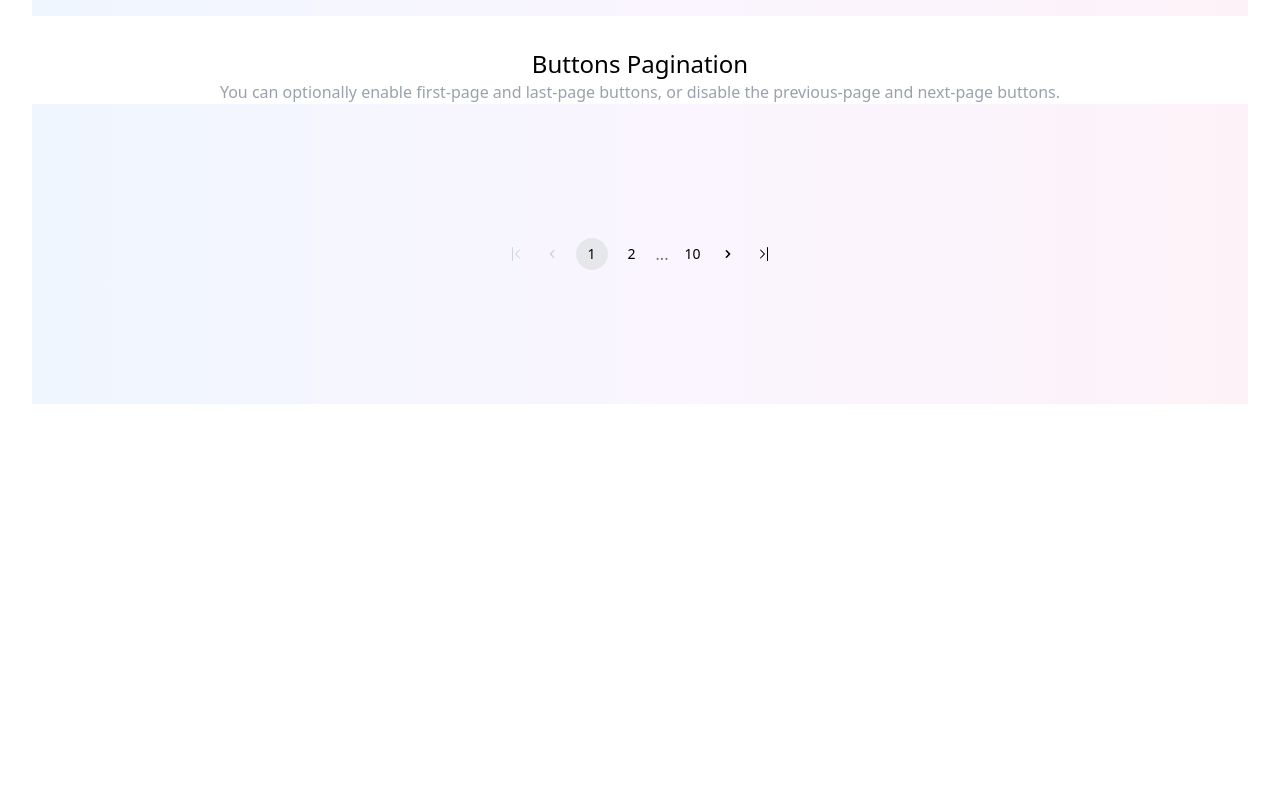
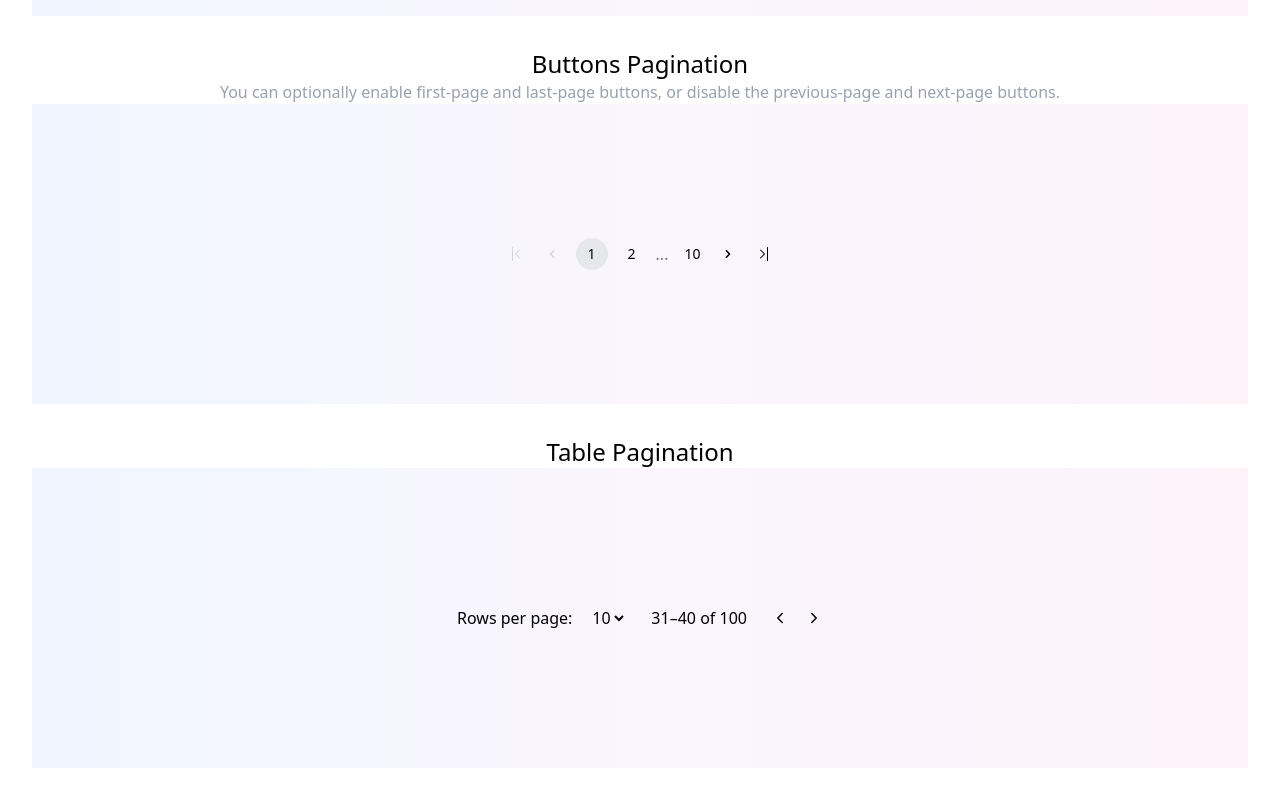
Before and after one commit to SanjanaSahani/ReusableComponents-ReactJS, a React (Vite) app in the folder pagination/: page / in a window 1280 px wide. Shown: the part 1496-2296 px from the top of the page. Before the commit the page ends 1932 px from the top, so only its background shows below. Built offline with nearby package versions, Linux system fonts and the light colour scheme.

Commit message:
pagination

```diff
--- a/pagination/src/App.jsx
+++ b/pagination/src/App.jsx
@@ -7,6 +7,7 @@ import OutlinedPagination from './component/OutlinedPagination'
 import RoundedPagination from './component/RoundedPagination'
 import PaginationSize from './component/PaginationSize'
 import ButtonPagination from './component/ButtonPagination'
+import TablePagination from './component/TablePagination'
 
 function App() {
   const [count, setCount] = useState(0)
@@ -42,7 +43,10 @@ function App() {
           <ButtonPagination/>
         </div>
 
-
+       <div className='m-8'>
+          <h1 className='text-center text-2xl'>Table Pagination</h1>
+          <TablePagination/>
+        </div>
 
     </>
   )
--- /dev/null
+++ b/pagination/src/component/TablePagination.jsx
@@ -0,0 +1,70 @@
+import React, { useState } from 'react';
+import { FiChevronLeft, FiChevronRight } from 'react-icons/fi';
+
+const PaginationFooter = () => {
+  const [rowsPerPage, setRowsPerPage] = useState(10);
+  const [page, setPage] = useState(3); // page 3 = items 31–40
+
+  const totalRows = 100;
+  const totalPages = Math.ceil(totalRows / rowsPerPage);
+  const start = page * rowsPerPage;
+  const end = Math.min(start + rowsPerPage, totalRows);
+
+  const handlePrevious = () => {
+    if (page > 0) setPage(page - 1);
+  };
+
+  const handleNext = () => {
+    if (page < totalPages - 1) setPage(page + 1);
+  };
+
+  const handleRowsChange = (e) => {
+    setRowsPerPage(Number(e.target.value));
+    setPage(0); // reset to page 0
+  };
+
+  return (
+    <div className="min-h-[300px] bg-gradient-to-r from-blue-50 via-purple-50 to-pink-50 flex flex-wrap gap-6 items-center justify-center p-8 cursor-pointer">
+    {/* Left: Rows per page */}
+      <div className="flex items-center gap-4">
+        <span>Rows per page:</span>
+        <select
+          value={rowsPerPage}
+          onChange={handleRowsChange}
+          className="bg-transparent focus:outline-none"
+        >
+          {[5, 10, 25, 50].map((num) => (
+            <option key={num} value={num}>
+              {num}
+            </option>
+          ))}
+        </select>
+      </div>
+
+      {/* Center: Pagination info */}
+      <div>
+        {start + 1}–{end} of {totalRows}
+      </div>
+
+      {/* Right: Arrow navigation */}
+      <div className="flex items-center gap-4">
+        <button
+          onClick={handlePrevious}
+          disabled={page === 0}
+          className="disabled:text-gray-400"
+        >
+          <FiChevronLeft size={18} />
+        </button>
+        <button
+          onClick={handleNext}
+          disabled={page >= totalPages - 1}
+          className="disabled:text-gray-400"
+        >
+          <FiChevronRight size={18} />
+        </button>
+      </div>
+    </div>
+  );
+};
+
+export default PaginationFooter;
```
